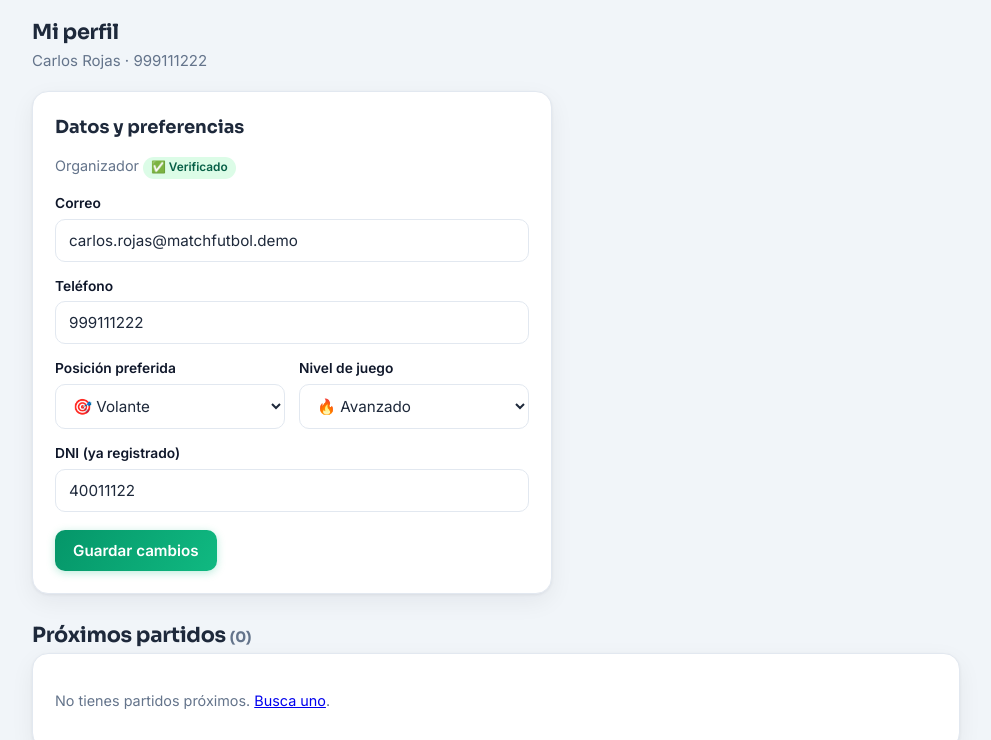
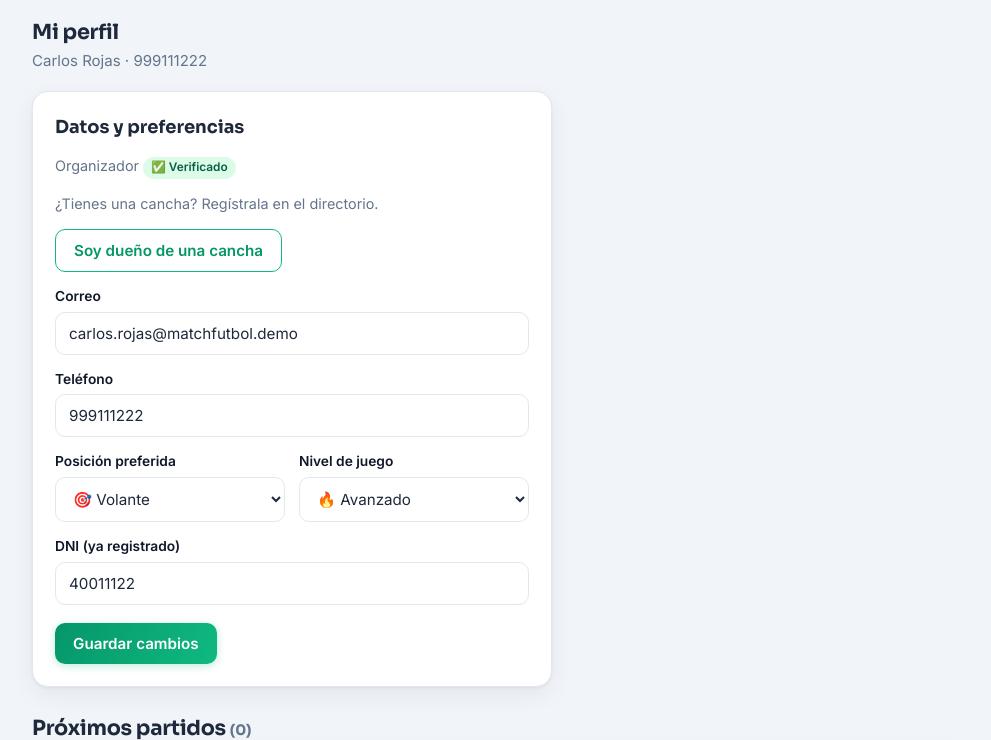
Before and after one commit to carl218410-svg/matchfutbol-app, a Flask app: page /perfil in a window 1280 px wide. Shown: the part 156-896 px from the top of the page, without its empty margins (144-1135 px from the left). Run offline with Flask 3, Linux system fonts and the light colour scheme; the visitor is signed in with stand-in values (Sample User, id 1); data comes from the database, SQL or seed files in the repository; data that the repository does not hold is empty.

Commit message:
Permitir pedir ser dueño de cancha desde el perfil (cubre registro con Google)

```diff
--- a/app.py
+++ b/app.py
@@ -1531,6 +1531,20 @@ def solicitar_organizador():
     return redirect(url_for("perfil"))
 
 
+@app.route("/perfil/ser-dueno-cancha", methods=["POST"])
+@login_required
+def solicitar_dueno_cancha():
+    if g.usuario["es_dueno_cancha"]:
+        flash("Ya tienes acceso para registrar canchas.", "ok")
+        return redirect(url_for("mis_canchas"))
+    conn = get_db()
+    conn.execute("UPDATE usuarios SET es_dueno_cancha = 1 WHERE id = ?", (g.usuario["id"],))
+    conn.commit()
+    conn.close()
+    flash("Listo, ahora puedes registrar tu(s) cancha(s).", "ok")
+    return redirect(url_for("nueva_cancha"))
+
+
 @app.route("/perfil", methods=["GET", "POST"])
 @login_required
 def perfil():
--- a/templates/perfil.html
+++ b/templates/perfil.html
@@ -29,7 +29,15 @@
       </p>
     {% endif %}
     {% if usuario.es_dueno_cancha %}
-      <p class="muted"><span class="verificado-badge">🏟️ Dueño de cancha</span></p>
+      <p class="muted">
+        <span class="verificado-badge">🏟️ Dueño de cancha</span>
+        · <a href="{{ url_for('mis_canchas') }}">Gestionar mis canchas</a>
+      </p>
+    {% else %}
+      <form method="post" action="{{ url_for('solicitar_dueno_cancha') }}" style="margin-bottom:14px">
+        <p class="muted" style="margin-top:0">¿Tienes una cancha? Regístrala en el directorio.</p>
+        <button class="btn sec" type="submit">Soy dueño de una cancha</button>
+      </form>
     {% endif %}
 
     <form method="post">
```
Also changed, not shown: README.md.
